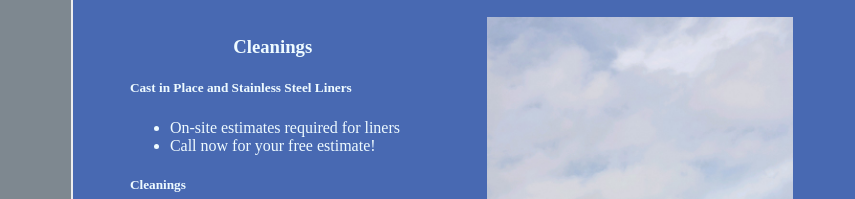
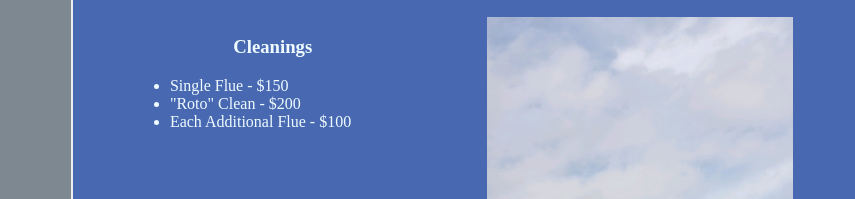
Before and after one commit to JonPortfolio/JonPortfolio.github.io, a plain HTML site: page services.html in a window 1280 px wide. Shown: the part 557-756 px from the top of the page, 0-855 px from the left. Drawn offline with Linux system fonts and the light colour scheme.

Commit message:
Add files via upload

```diff
--- a/services.html
+++ b/services.html
@@ -15,7 +15,7 @@
         width: 30%;
     }
 
-    main img    {
+    main img {
         text-align: center;
     }
 
@@ -171,13 +171,6 @@
     <div id="left">
 
         <h3>Cleanings</h3>
-        <h5>Cast in Place and Stainless Steel Liners</h5>
-        <ul>
-            <li>On-site estimates required for liners</li>
-            <li>Call now for your free estimate!</li>
-        </ul>
-
-        <h5>Cleanings</h5>
         <ul>
             <li>Single Flue - $150</li>
             <li>"Roto" Clean - $200</li>
@@ -195,7 +188,7 @@
 
     <div id="right">
 
-      <h3>Inspections</h3>
+        <h3>Inspections</h3>
         <ul>
             <li>Real Estate Inspection - $75</li>
             <li>Level 2 Inspection - $200</li>
@@ -214,19 +207,6 @@
         </ul>
         <!--
             <h3>Thermocrete Chimneys Offer Safe, Long-Lasting Results</h3>
-        <h5>Chimney Top Damper</h5>
-        <ul>
-            <li>$350</li>
-        </ul>
-
-        <h5>Masonry Rebuilds / Repairs - On Site Estimate</h5>
-        <h5>Rubber Crown Seal - On Site Estimate</h5>
-        <h5>Chimney Saver Waterproofing - On Site Estimate</h5>
-
-    </div>
-    <div id="right">
-
-        <h3>Thermocrete Chimneys Offer Safe, Long-Lasting Results</h3>
             <ul>
                 <li>THERMOCRETE liner is so durable it will probably outlast the life of your house.</li><br>
                 <li>Reduces safety hazards, ends corrosion damage, insulates flues from combustibles.</li><br>
@@ -238,10 +218,6 @@
         -->
 
     </div>
-
-    </div>
-
-    <img src="images/linerDiagram.jpg" alt="Stainless Steel Liner" width="280" height="560">
 
     </div>
 
```
